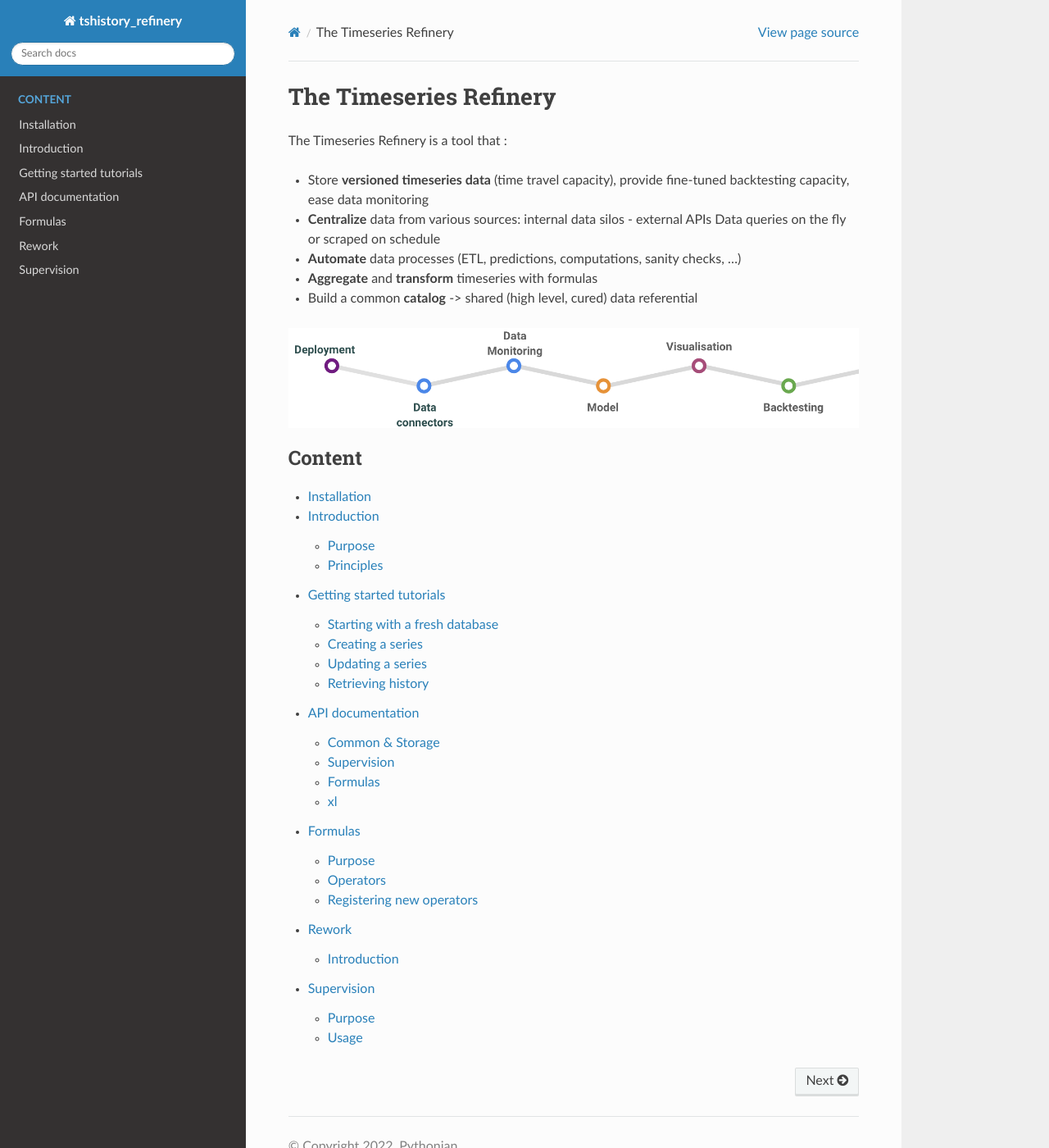
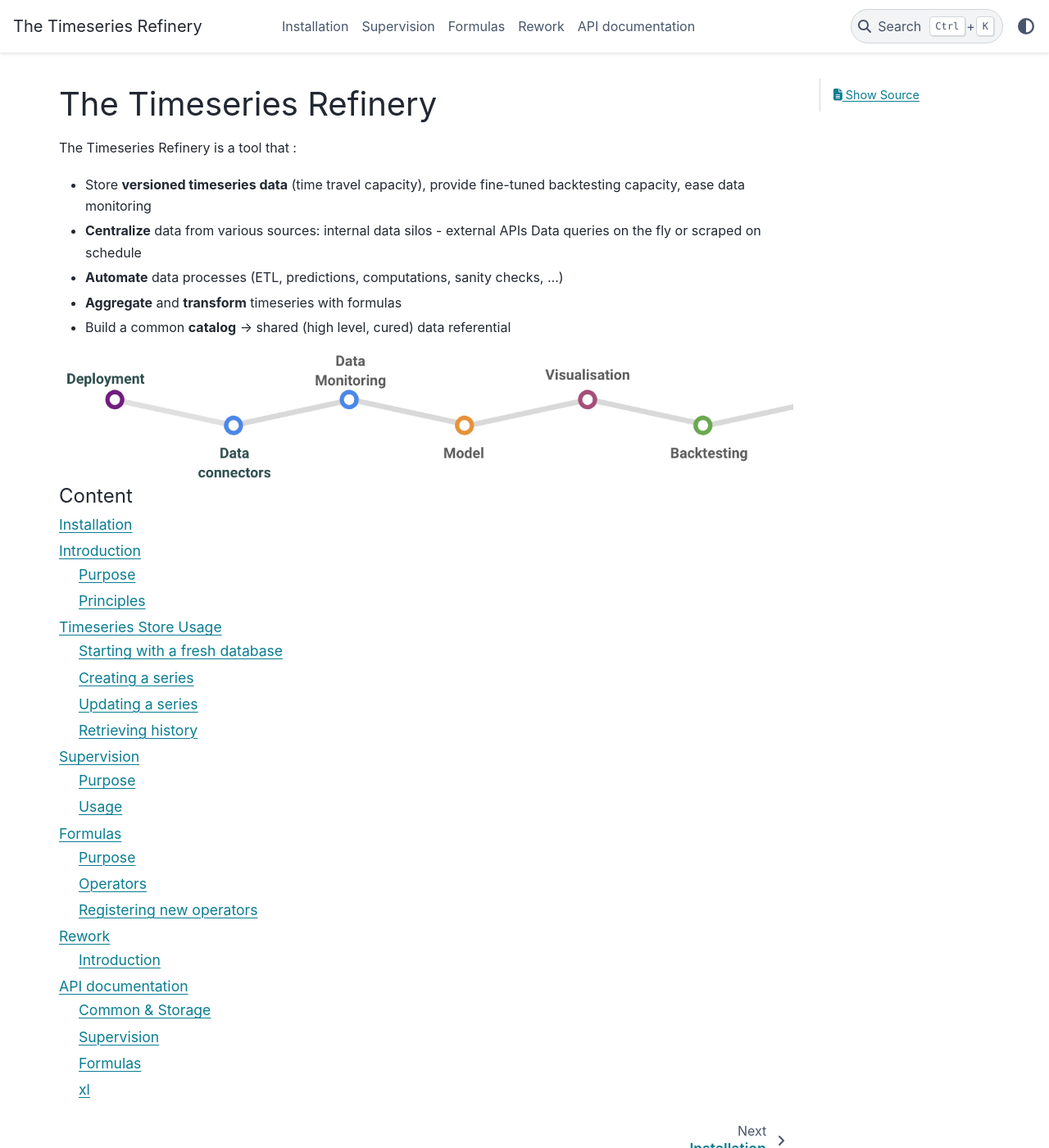
Before and after one commit to pythonianfr/tshistory_refinery, a Sphinx documentation site: the page built from doc/index.rst, in a window 1280 px wide and 1400 px high. Shown: the whole window at 82% size. Built offline with Sphinx 7.4.7 and the PyData theme 0.15.4, drawn with Linux system fonts in a browser that asks for light colours; some of the changed text lies outside the part shown.

Commit message:
doc: change to pydata theme and reorganise sections

```diff
--- a/doc/conf.py
+++ b/doc/conf.py
@@ -16,14 +16,21 @@ release = '0.6.0'
 
 extensions = ['sphinx.ext.autodoc', 'autoapi.extension']
 autoapi_dirs = ['../tshistory_refinery']
+autoapi_generate_api_docs = False
 autodoc_typehints = 'description'
 templates_path = ['_templates']
 exclude_patterns = ['_build', 'Thumbs.db', '.DS_Store']
-
+add_module_names = False
 
 
 # -- Options for HTML output -------------------------------------------------
 # https://www.sphinx-doc.org/en/master/usage/configuration.html#options-for-html-output
 
-html_theme = 'sphinx_rtd_theme'
+html_theme = "pydata_sphinx_theme"
 html_static_path = ['_static']
+
+html_theme_options = {
+    "logo": {
+        "text": "The Timeseries Refinery",
+    }
+}
--- a/doc/formula.rst
+++ b/doc/formula.rst
@@ -57,6 +57,7 @@ Pre-defined operators
 .. automodule:: tshistory_formula.funcs
     :noindex:
     :members:
+    :exclude-members: aggregate_by_doy, compute_bounds, doy_aggregation, doy_scope_shift_transform, get_boundaries
 
 Registering new operators
 -------------------------
--- a/doc/index.rst
+++ b/doc/index.rst
@@ -21,7 +21,7 @@ The Timeseries Refinery is a tool that :
    :caption: Content
 
    usage
-   api
+   supervision
    formula
    rework
-   supervision
+   api
--- a/doc/usage.rst
+++ b/doc/usage.rst
@@ -60,8 +60,8 @@ The core idea of tshistory is to handle successive versions of
 timeseries as they grow in time, allowing to get older states of any
 series.
 
-Getting started tutorials
-==============================================
+Timeseries Store Usage
+======================
 
 Starting with a fresh database
 ------------------------------
--- a/setup.py
+++ b/setup.py
@@ -25,7 +25,8 @@ setup(name='tshistory_refinery',
           'croniter',
           'sphinx',
           'sphinx-rtd-theme',
-          'sphinx-autoapi'
+          'sphinx-autoapi',
+          'pydata-sphinx-theme'
       ],
       package_data={'tshistory_refinery': [
           'refinery_static/*',
```
